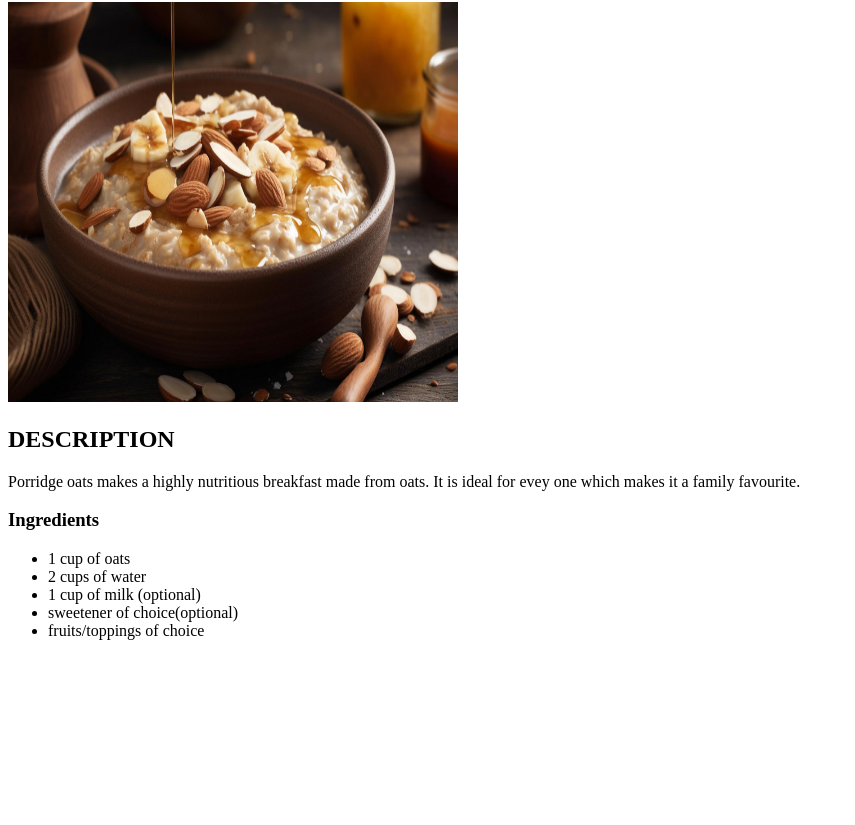
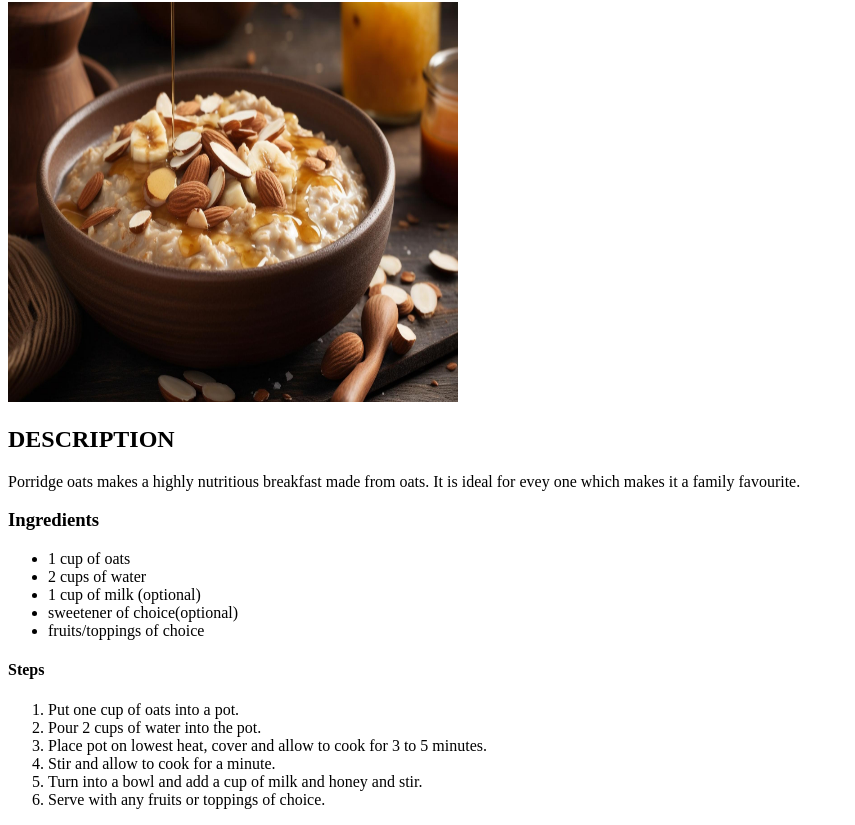
Before and after one commit to IdongesitOpemiposi/odin-recipes, a plain HTML site: page recipes/porridge-oats.html in a window 1280 px wide. Shown: the part 78-903 px from the top of the page, without its empty margins (0-855 px from the left). Before the commit the page ends 800 px from the top, so only its background shows below. Drawn offline with Linux system fonts and the light colour scheme.

Commit message:
add steps to third recipe page-porridge oats

```diff
--- a/recipes/porridge-oats.html
+++ b/recipes/porridge-oats.html
@@ -18,6 +18,16 @@
             <li>sweetener of choice(optional)</li>
             <li>fruits/toppings of choice</li>
         </ul></p>
+        <p><h4>Steps</h4></p>
+        <p><ol>
+            <li>Put one cup of oats into a pot.</li>
+            <li>Pour 2 cups of water into the pot.</li>
+            <li>Place pot on lowest heat, cover and allow to cook for 3 to 5 minutes.</li>
+            <li>Stir and allow to cook for a minute.</li>
+            <li>Turn into a bowl and add a cup of milk and honey and stir.</li>
+            <li>Serve with any fruits or toppings of choice.</li>
+        </ol></p>
+
 
 
 
```
